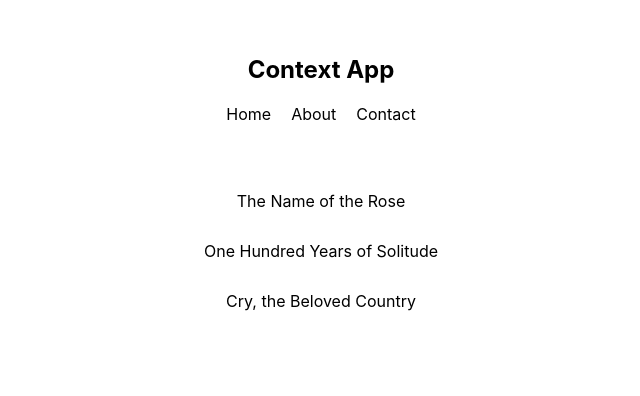
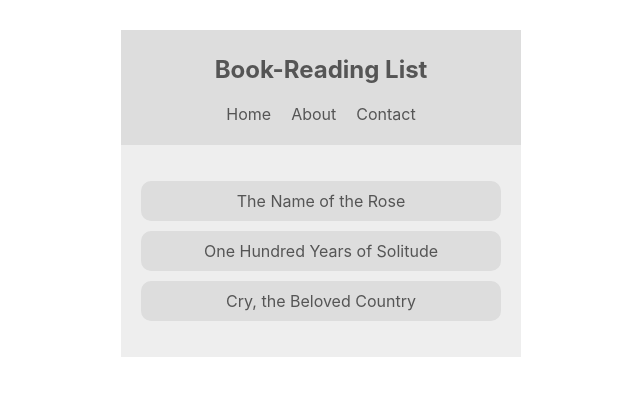
Before and after one commit to ankush981/hooks-context-reading-list, a React (Create React App) app: page / in a window 1280 px wide. Shown: the top 396 px of the page, without its empty margins (319-959 px from the left). Built offline with nearby package versions, Linux system fonts and the light colour scheme.

Commit message:
Apply theme context to Navbar and BookList

```diff
--- a/src/components/BookList.js
+++ b/src/components/BookList.js
@@ -1,13 +1,19 @@
 import React, { Component } from 'react';
+import { ThemeContext } from '../contexts/ThemeContext';
 
 class BookList extends Component {
+  static contextType = ThemeContext;
+
   render() {
+    const {isLightTheme, dark, light} = this.context;
+    const theme = isLightTheme ? light : dark;
+
     return (
-      <div className="book-list">
+      <div className="book-list" style={{background: theme.bg, color: theme.text}}>
         <ul>
-          <li>The Name of the Rose</li>
-          <li>One Hundred Years of Solitude</li>
-          <li>Cry, the Beloved Country</li>
+          <li style={{background: theme.ui}}>The Name of the Rose</li>
+          <li style={{background: theme.ui}}>One Hundred Years of Solitude</li>
+          <li style={{background: theme.ui}}>Cry, the Beloved Country</li>
         </ul>
       </div>
     );
--- a/src/components/Navbar.js
+++ b/src/components/Navbar.js
@@ -1,10 +1,16 @@
 import React, { Component } from 'react';
+import { ThemeContext } from '../contexts/ThemeContext';
 
 class Navbar extends Component {
+  static contextType = ThemeContext;
+
   render() {
+    const {isLightTheme, dark, light} = this.context;
+    const theme = isLightTheme ? light : dark;
+
     return (
-      <nav>
-        <h1>Context App</h1>
+      <nav style={{background: theme.ui, color: theme.text}}>
+        <h1>Book-Reading List</h1>
         <ul>
           <li>Home</li>
           <li>About</li>
--- a/src/contexts/ThemeContext.js
+++ b/src/contexts/ThemeContext.js
@@ -18,7 +18,7 @@ class ThemeContextProvider extends Component {
 
   render() {
     return (
-      <ThemeContext.Provider value={this.state}>
+      <ThemeContext.Provider value={{...this.state}}>
         {this.props.children}
       </ThemeContext.Provider>
     );
```
